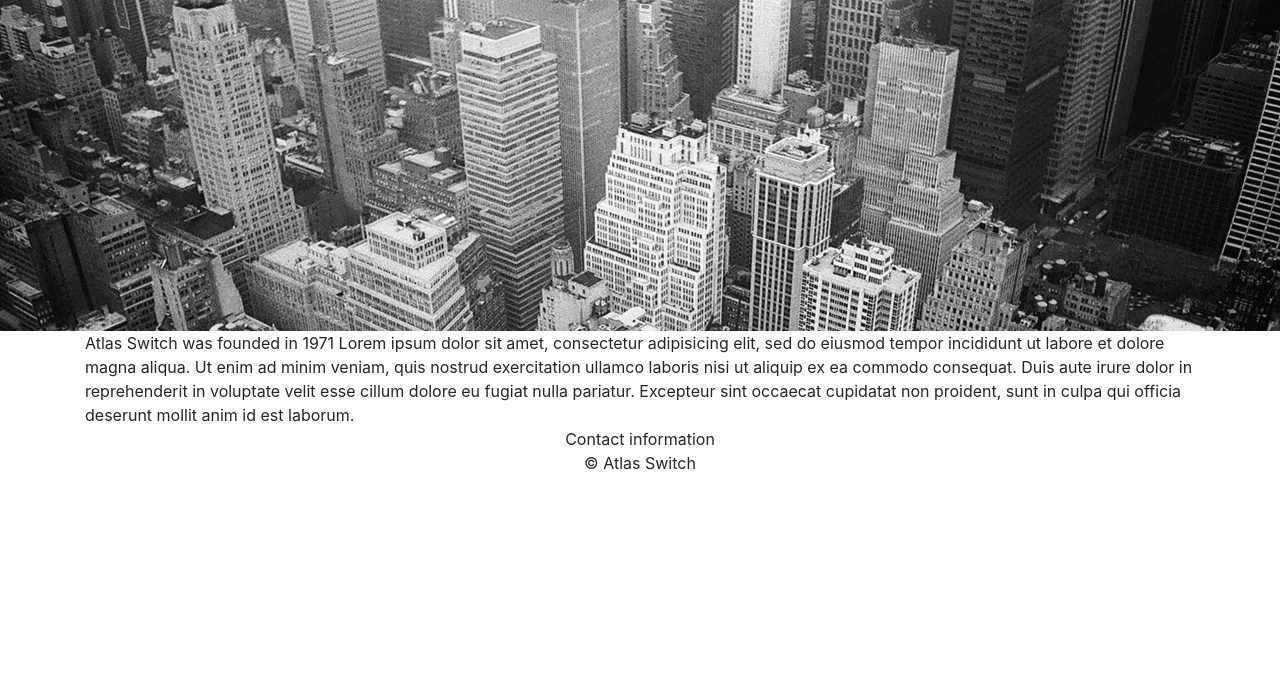
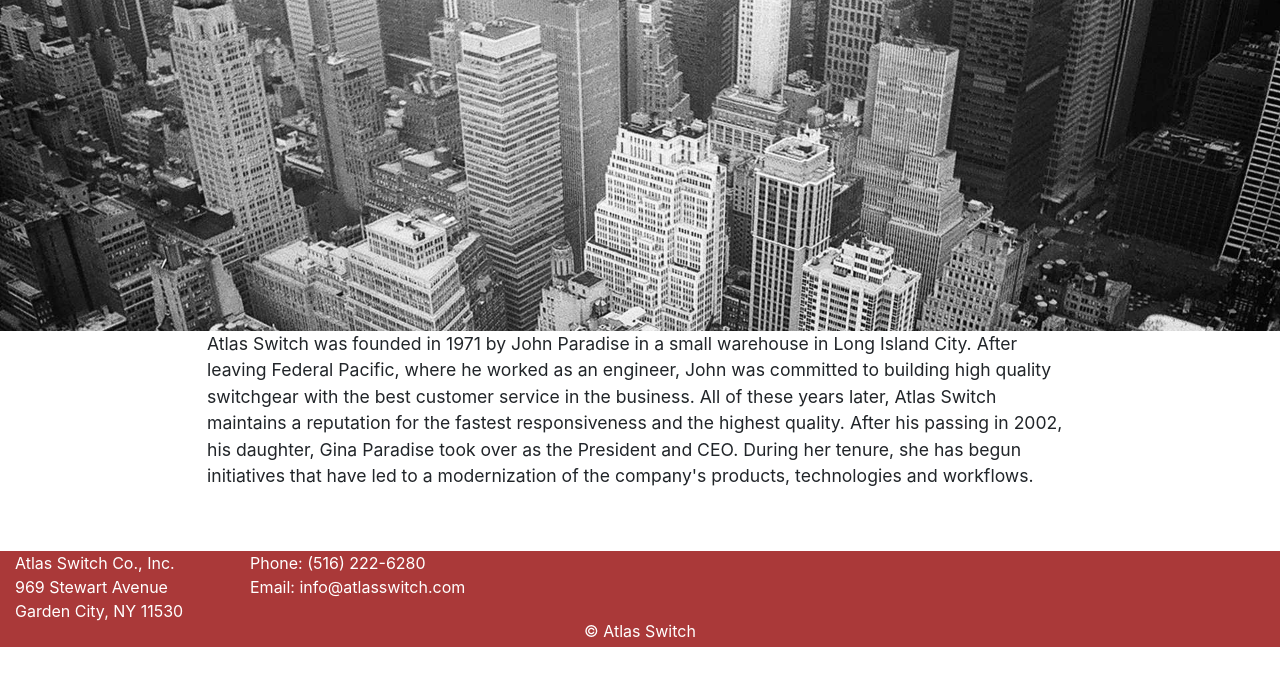
Before and after one commit to jp117/AtlasSwitch_WebsiteRedesign, a Flask app: page /history in a window 1280 px wide. Shown: the part 57-743 px from the top of the page. Run offline with Flask 2, Linux system fonts and the light colour scheme; some libraries are stand-ins or nearby versions.

Commit message:
Worked on models, views and templates last few days, committing changes

```diff
--- a/AtlasSwitch/static/css/mainpage.css
+++ b/AtlasSwitch/static/css/mainpage.css
@@ -1,5 +1,7 @@
 html, body{
     height: 100%;
+    padding: 0;
+    margin: 0;
 }
 
 
@@ -31,3 +33,51 @@ nav{
     color:  white;
     opacity: 1;
 }
+
+#bottomcontact{
+    height: 12%;
+    background-color: #AA3939;
+}
+
+aside{
+    color: white;
+    display: grid;
+    grid-template-columns: 250px auto;
+}
+
+#copy{
+    line-height: 1;
+    color: white;
+}
+
+aside div a {
+    color: white;
+}
+
+aside div a:hover{
+    color: white;
+}
+
+.static-content {
+    min-height: 220px;
+    width: 70%;
+}
+
+.static-content p {
+    font-size: 1.1em;
+    line-height: 1.5em;
+}
+
+#login-div {
+    width: 30%;
+    margin: 0 auto;
+}
+
+#login-form {
+    padding: 30px 0px 30px 0px;
+}
+
+.login-btn {
+    background-color: #801515;
+    color: #eee;
+}
--- a/AtlasSwitch/templates/base.html
+++ b/AtlasSwitch/templates/base.html
@@ -52,8 +52,18 @@
 {% block content %}
 
 {% endblock %}
-<div class='container text-center'> Contact information</div>
-<div class='container text-center'>&copy; Atlas Switch</div>
-
+<div id='bottomcontact'>
+  <aside>
+    <div class='container'>
+      <figcaption>Atlas Switch Co., Inc.</figcaption>
+      <figcaption>969 Stewart Avenue</figcaption>
+      <figcaption>Garden City, NY 11530</figcaption>
+    </div>
+    <div>
+      Phone: <a href="tel:5162226280">(516) 222-6280</a><br>
+      Email: <a href="mailto:info@atlasswitch.com">info@atlasswitch.com</a></div>
+  </aside>
+  <div class='container text-center' id='copy'>&copy; Atlas Switch</div>
+</div>
 </body>
 </html>
--- a/AtlasSwitch/templates/blog.html
+++ b/AtlasSwitch/templates/blog.html
@@ -1,7 +1,7 @@
 {% extends 'base.html' %}
 
 {% block content %}
-Blog post about why it is better to choose Atlas
-<br>
-if user with permission, show button to bring to create new blog posts
+ <div class="container static-content">
+     Loop through posts in database <br>
+ </div>
 {% endblock %}
--- a/AtlasSwitch/templates/contact.html
+++ b/AtlasSwitch/templates/contact.html
@@ -1,5 +1,7 @@
 {% extends 'base.html' %}
 
 {% block content %}
-contact form
+<div class='container static-content'>
+    Contact form
+</div>
 {% endblock %}
--- a/AtlasSwitch/templates/history.html
+++ b/AtlasSwitch/templates/history.html
@@ -3,14 +3,11 @@
 {% block content %}
 <div>
     <img width='100%' src="static/sitepics/history1.jpg">
-    <div class='container'>
-        Atlas Switch was founded in 1971
-        Lorem ipsum dolor sit amet, consectetur adipisicing elit, sed do eiusmod
-        tempor incididunt ut labore et dolore magna aliqua. Ut enim ad minim veniam,
-        quis nostrud exercitation ullamco laboris nisi ut aliquip ex ea commodo
-        consequat. Duis aute irure dolor in reprehenderit in voluptate velit esse
-        cillum dolore eu fugiat nulla pariatur. Excepteur sint occaecat cupidatat non
-        proident, sunt in culpa qui officia deserunt mollit anim id est laborum.
+    <div class='container static-content'>
+        <p>
+            Atlas Switch was founded in 1971 by John Paradise in a small warehouse in Long Island City.  After leaving Federal Pacific, where he worked as an engineer, John was committed to building high quality switchgear with the best customer service in the business.  All of these years later, Atlas Switch maintains a reputation for the fastest responsiveness and the highest quality.  After his passing in 2002, his daughter, Gina Paradise took over as the President and CEO.  During her tenure, she has begun initiatives that have led to a modernization of the company's products, technologies and workflows.
+        </p>
+
     </div>
 </div>
 {% endblock %}
--- a/AtlasSwitch/templates/pands.html
+++ b/AtlasSwitch/templates/pands.html
@@ -1,5 +1,8 @@
 {% extends 'base.html' %}
 
 {% block content %}
-put in a responsive grid system with all of our products and services
+<div class='container static-content'>
+    put in a responsive grid system with all of our products and services
+</div>
+
 {% endblock %}
--- a/AtlasSwitch/templates/team.html
+++ b/AtlasSwitch/templates/team.html
@@ -1,7 +1,7 @@
 {% extends 'base.html' %}
 
 {% block content %}
-<div class='container'>
+<div class='container static-content'>
     probably a for loop that loops through the database and posts team member cards
 </div>
 {% endblock %}
```
Also changed, not shown: AtlasSwitch/__init__.py (+20 -0 lines), AtlasSwitch/models.py (+3 -8 lines), AtlasSwitch/templates/login.html (+20 -3 lines), AtlasSwitch/templates/portfolio.html (+4 -3 lines), AtlasSwitch/users/forms.py (+14 -1 lines), AtlasSwitch/users/views.py (+15 -2 lines), joe-lewandowski-786761-unsplash.jpg (deleted), 2 other files.
